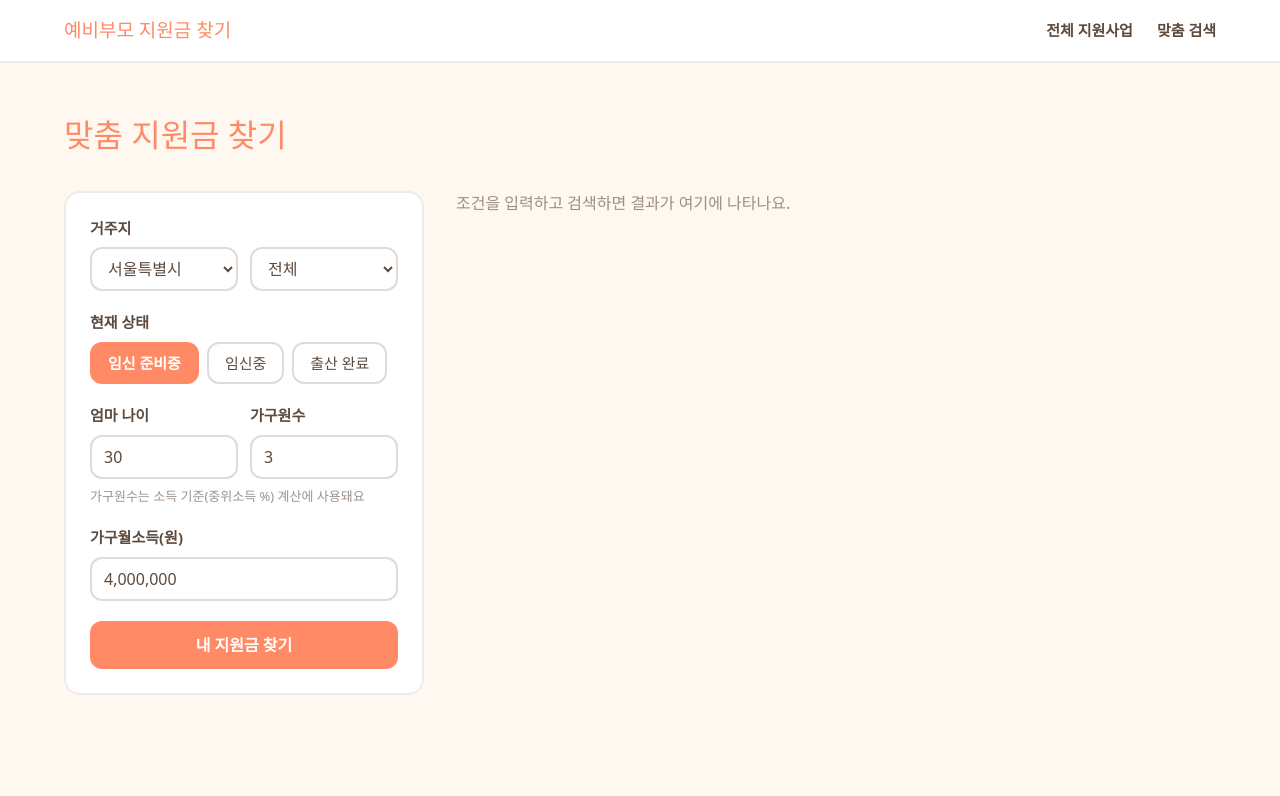
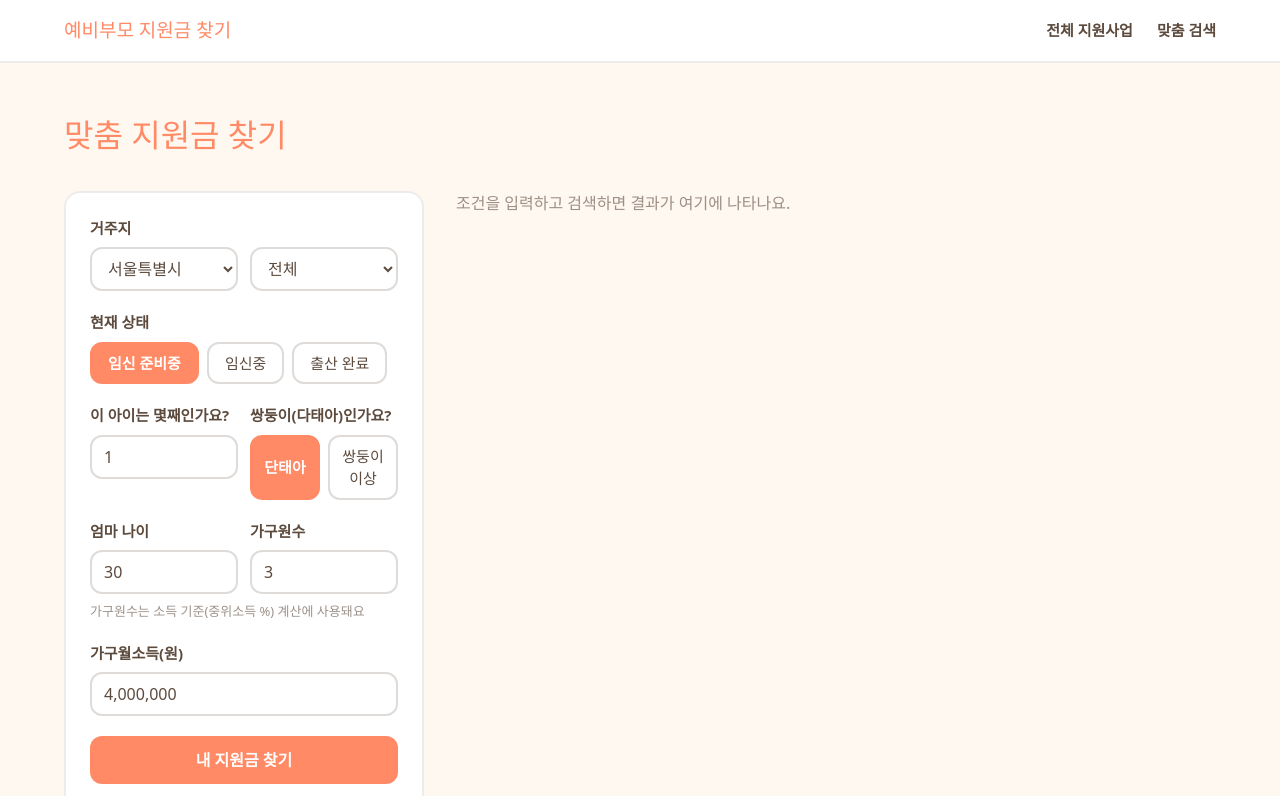
Before and after one commit to zionbae84-crypto/pre-parents, a Next.js app: page /search in a window 1280 px wide. Shown: the top 796 px of the page. Built offline with nearby package versions, Linux system fonts and the light colour scheme.

Commit message:
feat: 검색 폼에 몇째 자녀/쌍둥이 여부 입력 필드 추가

```diff
--- a/app/search/page.tsx
+++ b/app/search/page.tsx
@@ -25,6 +25,8 @@ export default function SearchPage() {
       stages,
       childAgeMonths,
       incomePercent,
+      birthOrder: values.birthOrder,
+      isMultipleBirth: values.isMultipleBirth,
     };
 
     setResults(findMatchingPrograms(programs, criteria));
--- a/components/search/SearchForm.tsx
+++ b/components/search/SearchForm.tsx
@@ -11,6 +11,8 @@ export interface SearchFormValues {
   motherAge: number;
   householdSize: number;
   monthlyIncome: number;
+  birthOrder: number;
+  isMultipleBirth: boolean;
 }
 
 type PregnancyStatus = "preparing" | "pregnant" | "born";
@@ -46,6 +48,8 @@ export function SearchForm({
   const [motherAge, setMotherAge] = useState(30);
   const [householdSize, setHouseholdSize] = useState(3);
   const [monthlyIncome, setMonthlyIncome] = useState(4000000);
+  const [birthOrder, setBirthOrder] = useState(1);
+  const [isMultipleBirth, setIsMultipleBirth] = useState(false);
 
   function handleSubmit(event: FormEvent) {
     event.preventDefault();
@@ -56,7 +60,16 @@ export function SearchForm({
           ? { status: "pregnant", dueDate }
           : { status: "born", childAgeMonths };
 
-    onSubmit({ sido, sigungu, stageInput, motherAge, householdSize, monthlyIncome });
+    onSubmit({
+      sido,
+      sigungu,
+      stageInput,
+      motherAge,
+      householdSize,
+      monthlyIncome,
+      birthOrder,
+      isMultipleBirth,
+    });
   }
 
   return (
@@ -151,6 +164,51 @@ export function SearchForm({
 
       <div className="grid grid-cols-2 gap-3">
         <div>
+          <label className={labelClass}>이 아이는 몇째인가요?</label>
+          <input
+            type="number"
+            min={1}
+            value={birthOrder}
+            onChange={(e) => setBirthOrder(Number(e.target.value))}
+            className={fieldClass}
+          />
+        </div>
+
+        <div>
+          <label className={labelClass}>쌍둥이(다태아)인가요?</label>
+          <div role="radiogroup" aria-label="쌍둥이(다태아) 여부" className="flex gap-2">
+            <button
+              type="button"
+              role="radio"
+              aria-checked={!isMultipleBirth}
+              onClick={() => setIsMultipleBirth(false)}
+              className={
+                !isMultipleBirth
+                  ? "flex-1 rounded-button border-2 border-coral bg-coral px-3 py-2 text-[15px] font-bold text-white"
+                  : "flex-1 rounded-button border-2 border-brown/20 px-3 py-2 text-[15px] text-brown"
+              }
+            >
+              단태아
+            </button>
+            <button
+              type="button"
+              role="radio"
+              aria-checked={isMultipleBirth}
+              onClick={() => setIsMultipleBirth(true)}
+              className={
+                isMultipleBirth
+                  ? "flex-1 rounded-button border-2 border-coral bg-coral px-3 py-2 text-[15px] font-bold text-white"
+                  : "flex-1 rounded-button border-2 border-brown/20 px-3 py-2 text-[15px] text-brown"
+              }
+            >
+              쌍둥이 이상
+            </button>
+          </div>
+        </div>
+      </div>
+
+      <div className="grid grid-cols-2 gap-3">
+        <div>
           <label className={labelClass}>엄마 나이</label>
           <input
             type="number"
--- a/lib/matching.ts
+++ b/lib/matching.ts
@@ -7,6 +7,8 @@ export interface SearchCriteria {
   stages: Stage[];
   childAgeMonths?: number;
   incomePercent: number;
+  birthOrder?: number;
+  isMultipleBirth?: boolean;
 }
 
 export function matchesRegion(
```
Also changed, not shown: 1 other file (tests, documents, lock files or other folders).
